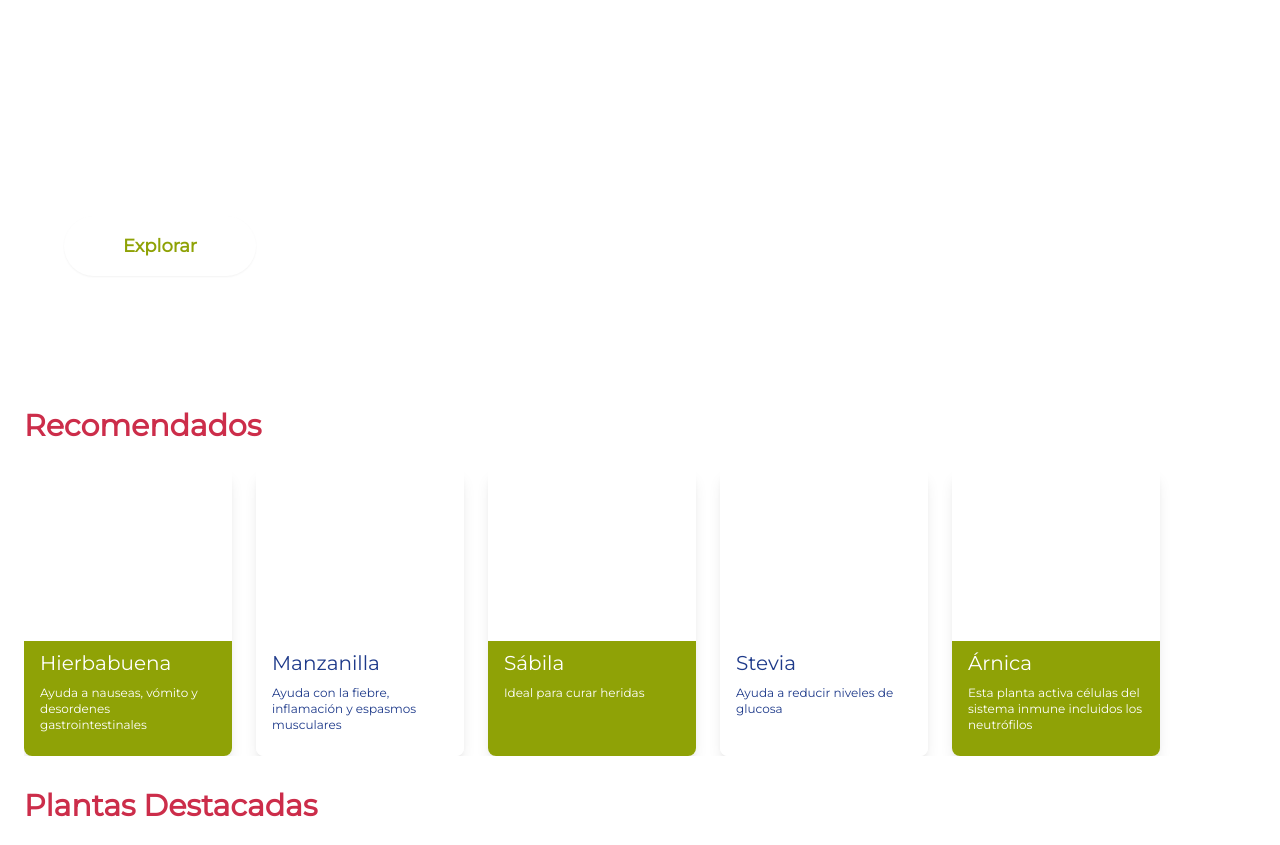
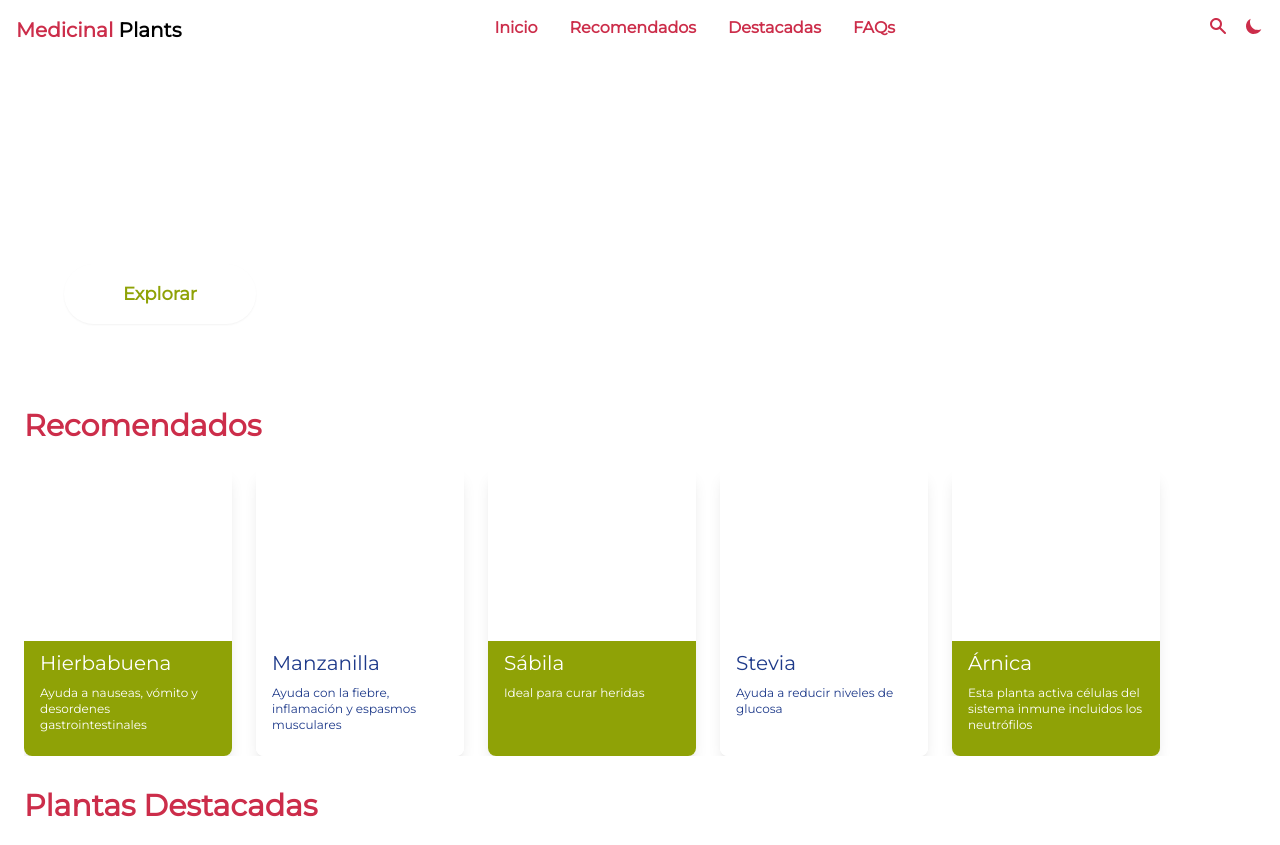
Before and after one commit to Ramseths/medicinal-plants, a website: page public/index.html in a window 1280 px wide. Shown: the top 845 px of the page. Drawn offline with Linux system fonts and the light colour scheme.

Commit message:
Fixes the main banner desktop version Add the desktop version navigation bar

```diff
--- a/public/index.html
+++ b/public/index.html
@@ -13,11 +13,29 @@
 </head>
 
 <body class="font-Montserrat">
-    <nav></nav>
+    <nav class="w-full h-14 hidden bg-white lg:flex p-4 justify-between fixed">
+        <div class="h-auto w-auto">
+            <p class="text-xl text-primary font-bold">Medicinal<span class="text-black font-bold"> Plants</span> </p>
+        </div>
+        <div class="flex space-x-8">
+            <a class="font-bold text-md text-primary" href="#home">Inicio</a>
+            <a class="font-bold text-md text-primary" href="#recomendados">Recomendados</a>
+            <a class="font-bold text-md text-primary" href="#plantas-destacadas">Destacadas</a>
+            <a class="font-bold text-md text-primary" href="#faqs">FAQs</a>
+        </div>
+        <div class="flex space-x-4">
+            <svg width="20" height="20" viewBox="0 0 20 20" fill="none" xmlns="http://www.w3.org/2000/svg">
+                <path class="fill-current text-primary" fill-rule="evenodd" clip-rule="evenodd" d="M8 3.99997C6.93913 3.99997 5.92172 4.4214 5.17157 5.17155C4.42143 5.92169 4 6.93911 4 7.99997C4 9.06084 4.42143 10.0783 5.17157 10.8284C5.92172 11.5785 6.93913 12 8 12C9.06087 12 10.0783 11.5785 10.8284 10.8284C11.5786 10.0783 12 9.06084 12 7.99997C12 6.93911 11.5786 5.92169 10.8284 5.17155C10.0783 4.4214 9.06087 3.99997 8 3.99997ZM2 7.99997C1.99988 7.05568 2.22264 6.12468 2.65017 5.28271C3.0777 4.44074 3.69792 3.71157 4.4604 3.1545C5.22287 2.59743 6.10606 2.22819 7.03815 2.07681C7.97023 1.92543 8.92488 1.99618 9.82446 2.28332C10.724 2.57046 11.5432 3.06587 12.2152 3.72927C12.8872 4.39266 13.3931 5.20531 13.6919 6.10111C13.9906 6.9969 14.0737 7.95056 13.9343 8.88452C13.795 9.81848 13.4372 10.7064 12.89 11.476L17.707 16.293C17.8892 16.4816 17.99 16.7342 17.9877 16.9964C17.9854 17.2586 17.8802 17.5094 17.6948 17.6948C17.5094 17.8802 17.2586 17.9854 16.9964 17.9876C16.7342 17.9899 16.4816 17.8891 16.293 17.707L11.477 12.891C10.5794 13.5293 9.52335 13.9081 8.42468 13.9861C7.326 14.0641 6.22707 13.8381 5.2483 13.3329C4.26953 12.8278 3.44869 12.063 2.87572 11.1223C2.30276 10.1816 1.99979 9.10141 2 7.99997Z" fill="#3F3F46"/>
+            </svg>
+            <svg width="20" height="20" viewBox="0 0 29 29" fill="none" xmlns="http://www.w3.org/2000/svg">
+                <path d="M25.0748 19.2748C22.9267 20.2465 20.5334 20.5405 18.214 20.1177C15.8945 19.6949 13.7589 18.5753 12.0918 16.9082C10.4246 15.241 9.30509 13.1055 8.88228 10.786C8.45946 8.46654 8.75347 6.0733 9.72512 3.92514C8.01494 4.69801 6.51777 5.87422 5.36208 7.35288C4.20638 8.83154 3.42666 10.5685 3.08979 12.4147C2.75293 14.261 2.86898 16.1614 3.428 17.9529C3.98702 19.7444 4.97232 21.3736 6.29935 22.7006C7.62639 24.0276 9.25556 25.0129 11.0471 25.572C12.8386 26.131 14.739 26.247 16.5852 25.9102C18.4315 25.5733 20.1684 24.7936 21.6471 23.6379C23.1257 22.4822 24.302 20.985 25.0748 19.2748V19.2748Z" fill="#CC2D4A"/>
+            </svg>
+        </div>
+    </nav>
     <section class="w-full h-auto">
-        <div id="home">
-            <div class="w-full h-3/4">
-                <div class="w-full h-full flex flex-col absolute space-y-96 py-4 items-center lg:space-y-0 lg:items-start lg:pt-28 lg:justify-start">
+        <div class="w-full h-3/4" id="home">
+            <div class="w-full h-full">
+                <div class="w-full h-full flex flex-col absolute space-y-96 py-4 items-center lg:space-y-0 lg:items-start lg:pt-40 lg:justify-start">
                     <input class="outline-none p-3 rounded-full shadow-sm transition duration-300 focus-within:shadow-sm focus:ring-2 focus:w-11/12 lg:hidden" placeholder="san Francisco" type="search">
                     <div class="hidden h-auto lg:w-2/5 lg:flex pb-6">
                         <p class="text-4xl ml-16 font-bold text-white">La medicina en las plantas</p>
```
Also changed, not shown: public/css/tailwind.css.
